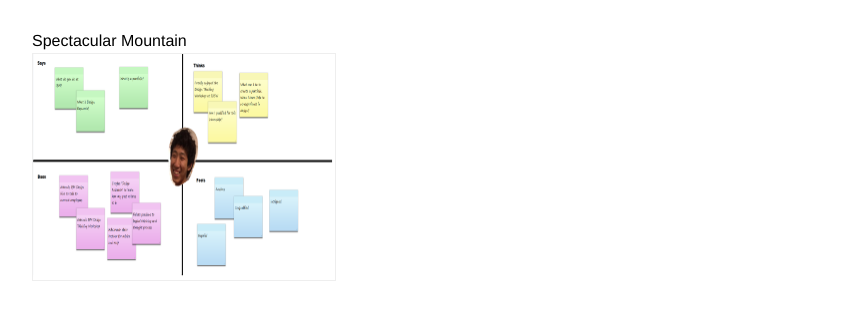
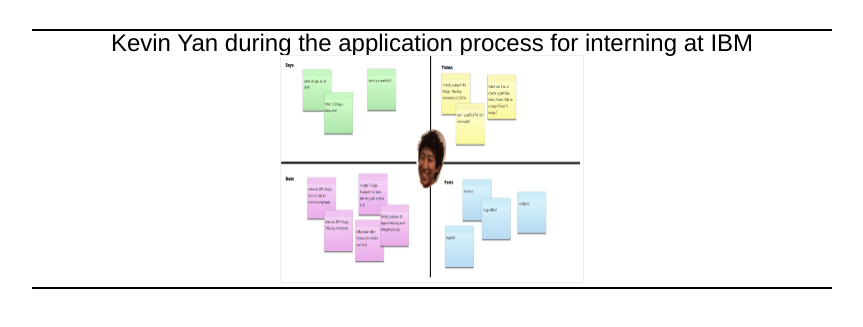
Before and after one commit to yanster97/yanster97.github.io, a plain HTML site: page portfolio.html in a window 1280 px wide. Shown: the part 247-574 px from the top of the page, without its empty margins (208-1071 px from the left). Drawn offline with Linux system fonts and the light colour scheme.

Commit message:
Update portfolio.html

```diff
--- a/portfolio.html
+++ b/portfolio.html
@@ -27,10 +27,12 @@
 			</nav>
 			<div class="content">
 
-
-			<h2>Spectacular Mountain</h2>
-			<img src="empathymap.jpg" alt="Empathy Map" style="width:304px;height:228px;">
-
+			<nav>
+				<ul>
+					<h2>Kevin Yan during the application process for interning at IBM</h2>
+					<img src="empathymap.jpg" alt="Empathy Map" style="width:304px;height:228px;">
+				</ul>
+			</nav>
 
 
 			</div>
```
